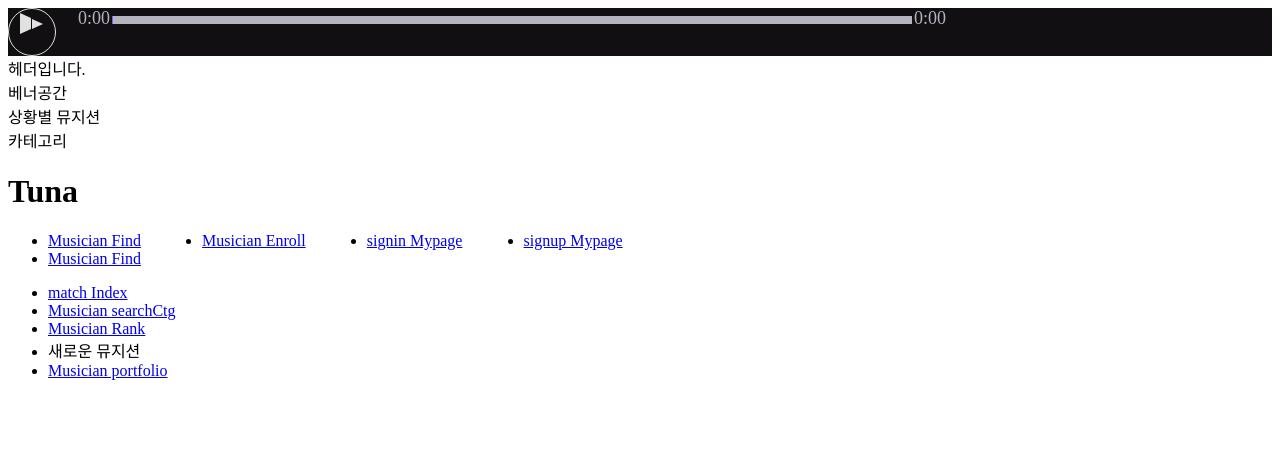
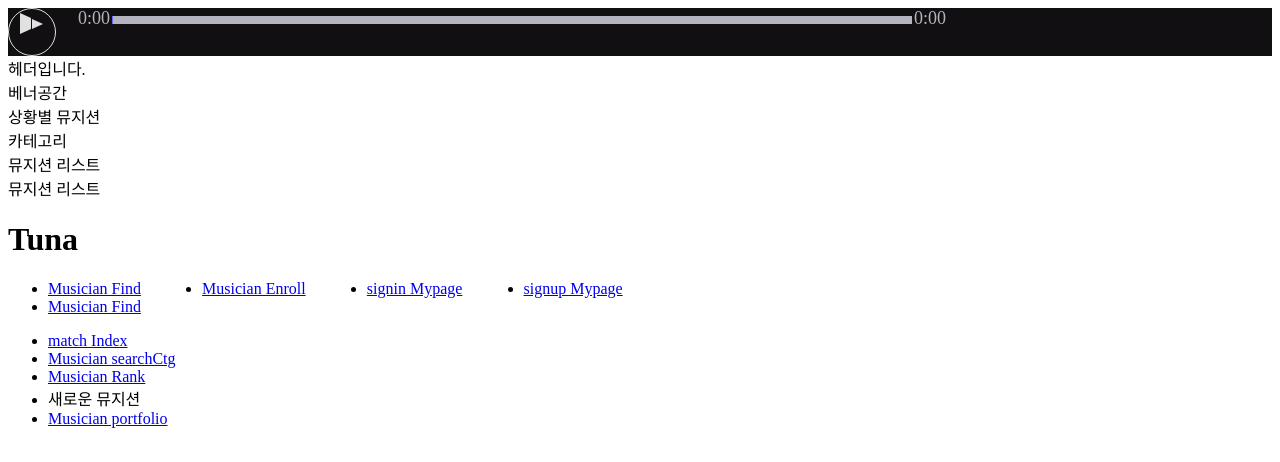
Before and after one commit to wiseseo/Team_Web_3_Client, a Next.js app: page / in a window 1280 px wide. Shown: the top 462 px of the page. Built offline with nearby package versions, Linux system fonts and the light colour scheme.

Commit message:
add musician list #30

```diff
--- /dev/null
+++ b/components/MusicianList/index.tsx
@@ -0,0 +1,9 @@
+import * as React from "react";
+
+interface Props {}
+
+const MusicianList = (props: Props) => {
+  return <div>뮤지션 리스트</div>;
+};
+
+export default MusicianList;
--- a/pages/index.tsx
+++ b/pages/index.tsx
@@ -6,6 +6,7 @@ import Header from "../components/Header";
 import Banner from "../components/Banner";
 import SituationList from "../components/SituationList";
 import Category from "../components/Category";
+import MusicianList from "../components/MusicianList";
 import AudioPlayer from "../components/AudioPlayer";
 
 const Title = styled.h1`
@@ -29,6 +30,9 @@ const Index: React.FC = () => {
       <Banner />
       <SituationList />
       <Category />
+      <MusicianList />
+      <MusicianList />
+
       <Title>Tuna</Title>
 
       <ul>
```
